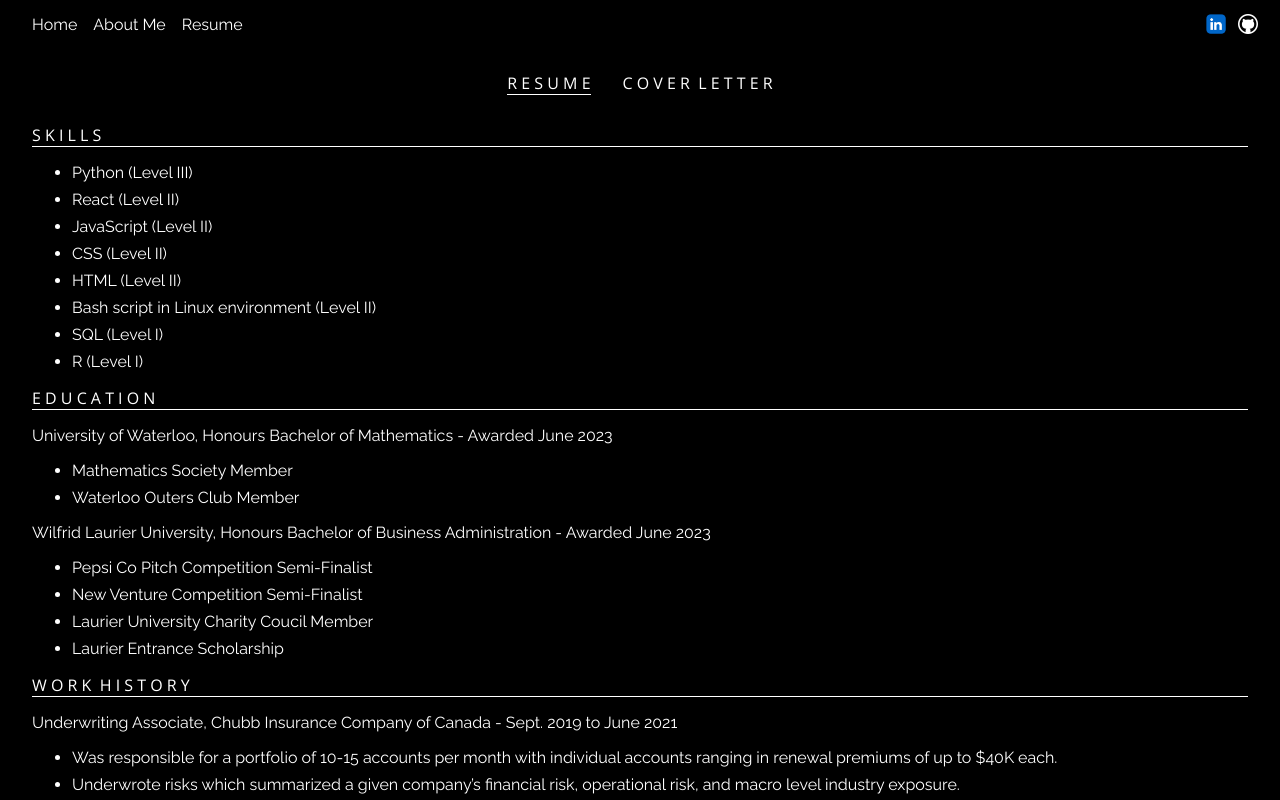
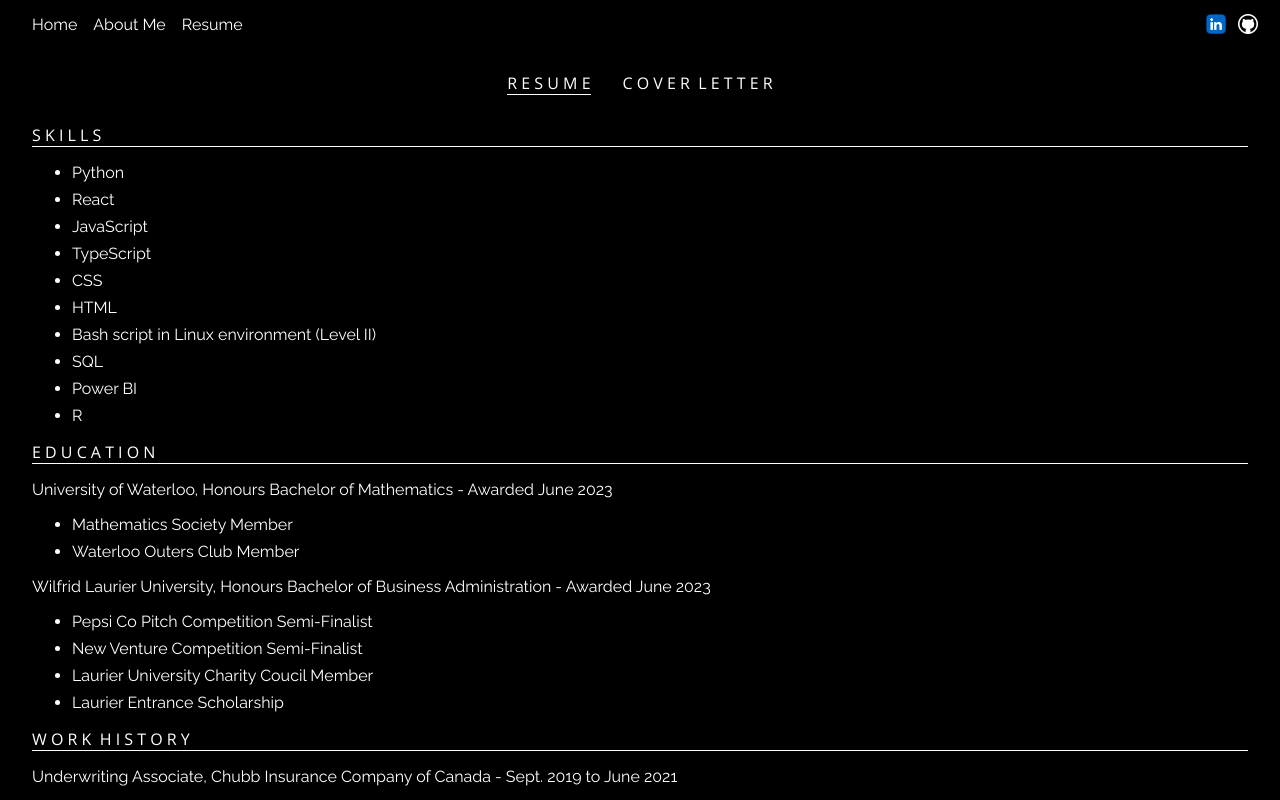
Before and after one commit to jhope314/jhope314, a React (Create React App) app: page /resume in a window 1280 px wide. Shown: the top 800 px of the page. Built offline with nearby package versions, Linux system fonts and the light colour scheme.

Commit message:
update resume content

```diff
--- a/src/components/Bio.js
+++ b/src/components/Bio.js
@@ -2,7 +2,7 @@
   return (
     <div>
       <p>
-        I'm a developer and recent graduate of Mathematics at the
+        I'm a developer and graduate of Mathematics at the
         University of Waterloo and Business at Wilfrid Laurier University.
       </p>
       <p>
--- a/src/components/Resume.js
+++ b/src/components/Resume.js
@@ -3,7 +3,7 @@
 import { useState } from "react";
 import ResumeContent from "./ResumeContent";
 import CoverLetterContent from "./ResumeCoverLetter";
-import ResumeFile from "../downloads/Heckel_Jennifer_Resume_Technical_2023_August.pdf";
+import ResumeFile from "../downloads/Heckel_Jennifer_Resume_Technical_2023_Oct.pdf";
 import CVFile from "../downloads/Heckel_Jennifer_Cover_Letter.pdf"
 
 
--- a/src/components/ResumeContent.js
+++ b/src/components/ResumeContent.js
@@ -5,14 +5,16 @@
     <div className="resume-content">
       <h2 className="list-header">S K I L L S </h2>
       <ul id="skills">
-        <li>Python (Level III)</li>
-        <li>React (Level II)</li>
-        <li>JavaScript (Level II)</li>
-        <li>CSS (Level II)</li>
-        <li>HTML (Level II)</li>
+        <li>Python</li>
+        <li>React</li>
+        <li>JavaScript</li>
+        <li>TypeScript</li>
+        <li>CSS</li>
+        <li>HTML</li>
         <li>Bash script in Linux environment (Level II)</li>
-        <li>SQL (Level I)</li>
-        <li>R (Level I)</li>
+        <li>SQL</li>
+        <li>Power BI</li>
+        <li>R</li>
       </ul>
 
       <h2 className="list-header">E D U C A T I O N </h2>
```
Also changed, not shown: 2 other files (tests, documents, lock files or other folders).
